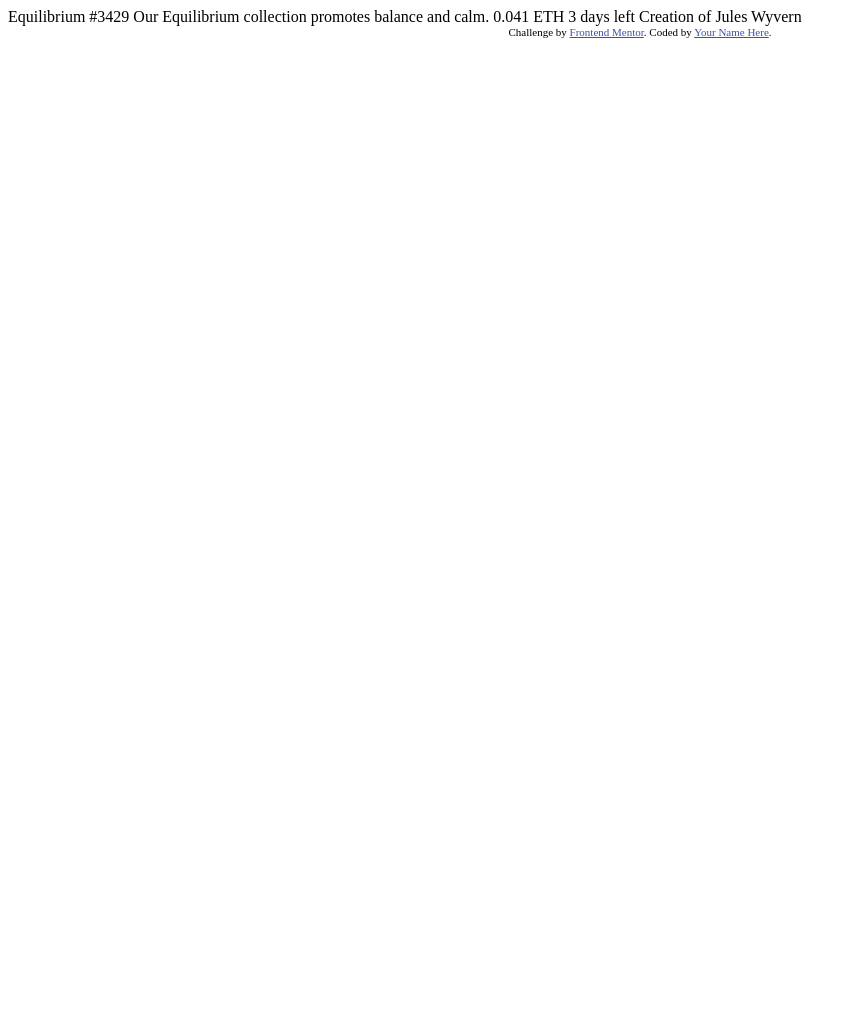
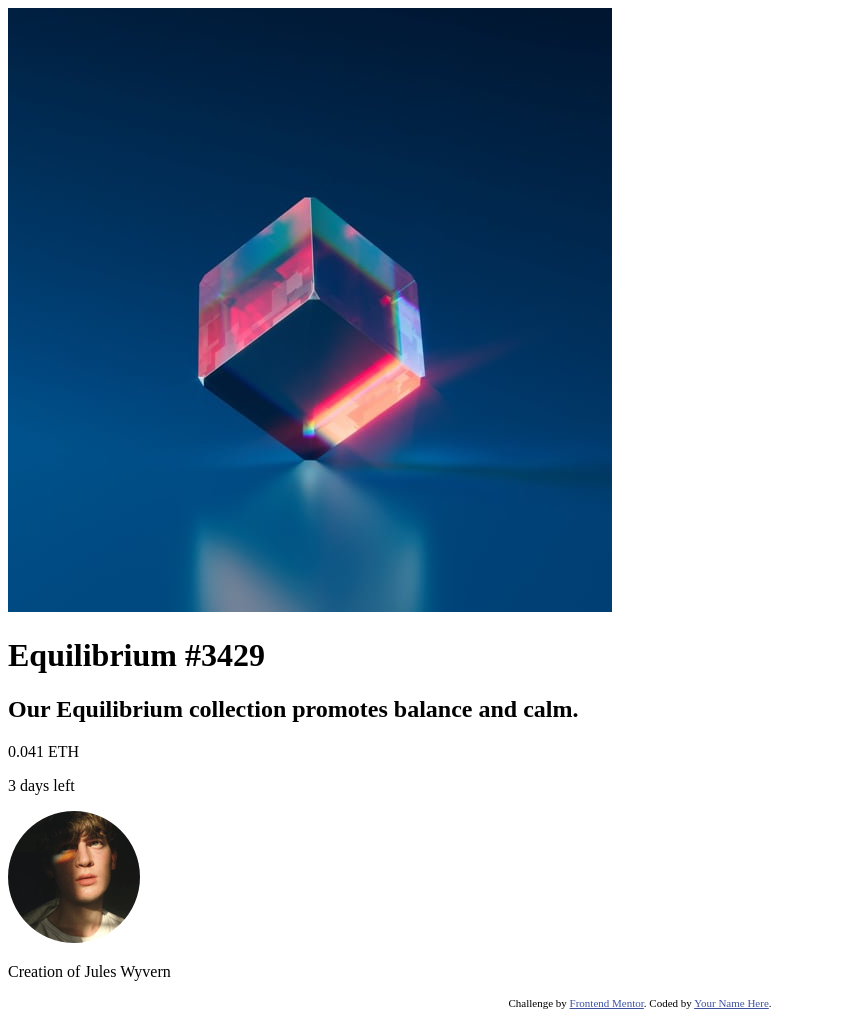
Before and after one commit to erandysuxx/nft-preview-card, a plain HTML site: page index.html in a window 1280 px wide. Shown: the whole page, without its empty margins (0-857 px from the left). Before the commit the page ends 800 px from the top, so only its background shows below. Drawn offline with Linux system fonts and the light colour scheme.

Commit message:
did the structure of the html

```diff
--- a/index.html
+++ b/index.html
@@ -15,15 +15,29 @@
   </style>
 </head>
 <body>
+  <main>
+    <div>
+      <img src="/images/image-equilibrium.jpg" alt="">
+    </div>
+    <div>
+      <h1>
+        Equilibrium #3429
+      </h1>
+      <h2>
+        Our Equilibrium collection promotes balance and calm.
+      </h2>
+      <div>
+        <p>0.041 ETH</p>
+        <p>3 days left</p>
+      </div>
+      <footer>
+        <img src="images/image-avatar.png" alt="">
+        <p>Creation of Jules Wyvern</p>
+      </footer>
+    </div>
+  </main>
 
-  Equilibrium #3429
 
-  Our Equilibrium collection promotes balance and calm.
-
-  0.041 ETH
-  3 days left
-
-  Creation of Jules Wyvern
 
   <div class="attribution">
     Challenge by <a href="https://www.frontendmentor.io?ref=challenge" target="_blank">Frontend Mentor</a>.
```
